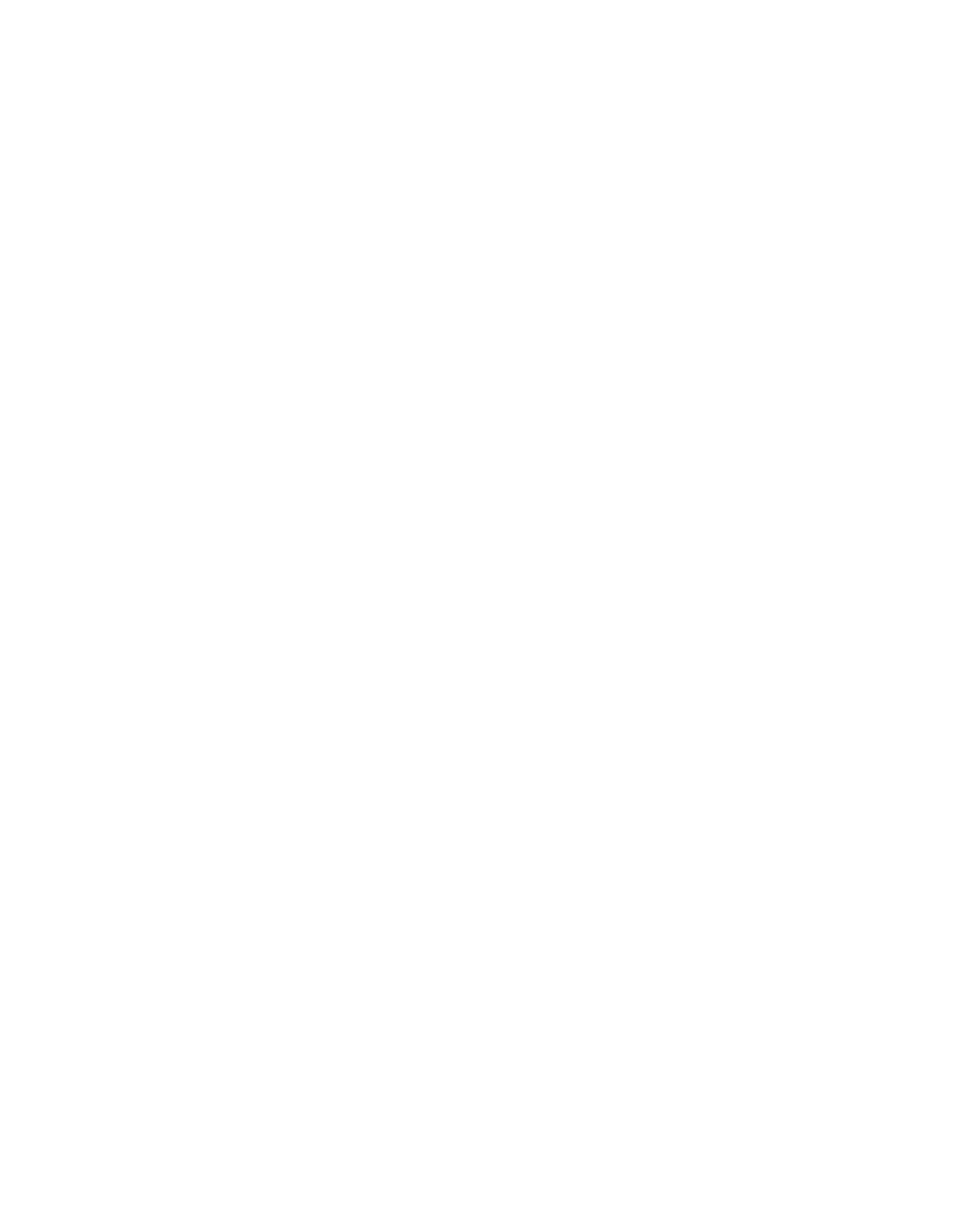
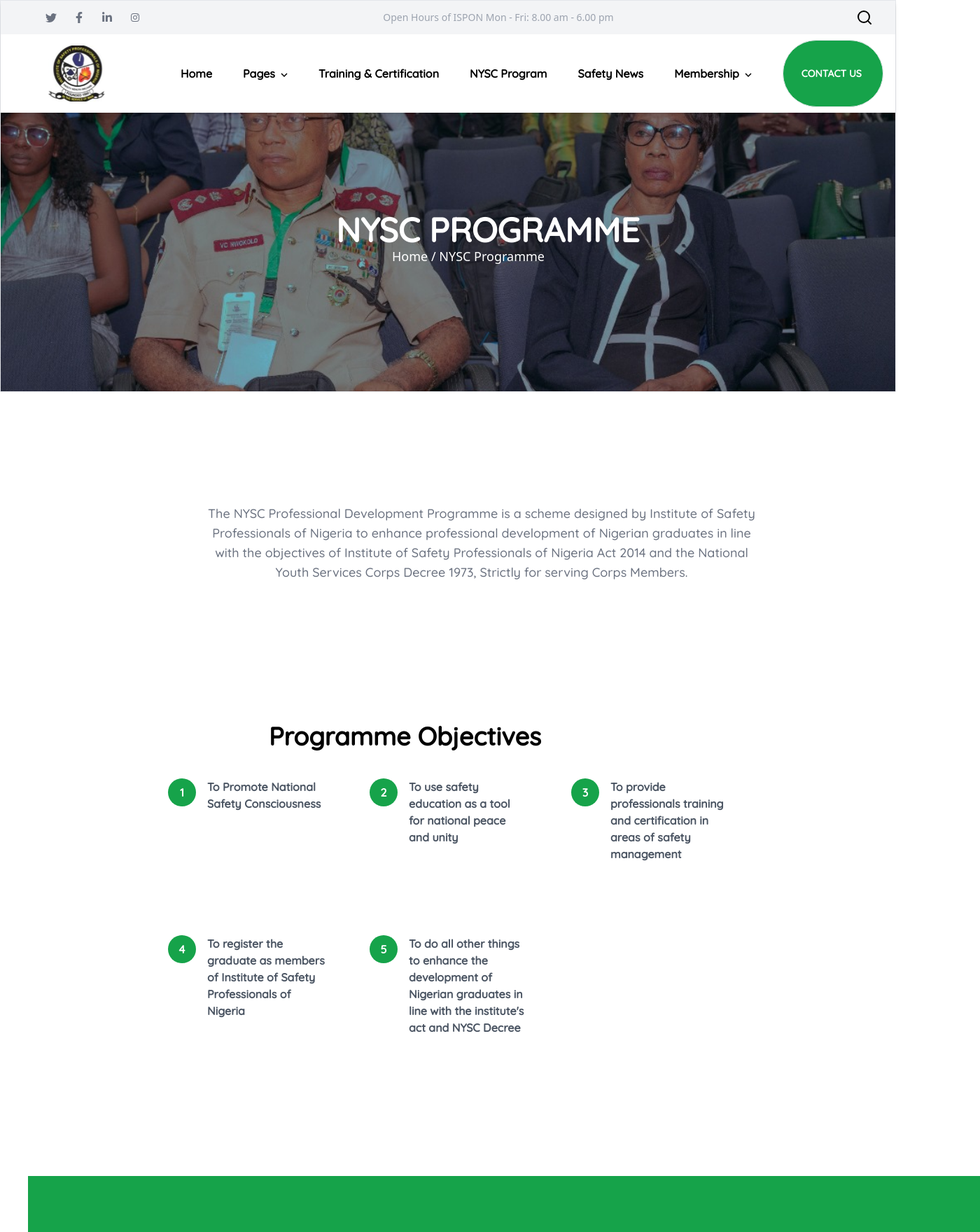
Before and after one commit to Joshua-Mondie/safety, a React (Vite) app: page /nyscprogramme in a window 1280 px wide. Before the commit this address had no page. Shown: the top 1760 px of the page at 70% size, 1400 px wide, since content can reach past the window. Before the commit the page ends 800 px from the top, so only its background shows below. Built offline with nearby package versions, Linux system fonts and the light colour scheme.

Commit message:
changes made

```diff
--- a/index.html
+++ b/index.html
@@ -2,7 +2,7 @@
 <html lang="en">
   <head>
     <meta charset="UTF-8" />
-    <link rel="icon" type="image/svg+xml" href="/src//assets/safetylogo.jpg.svg" />
+    <link rel="icon" type="image/svg+xml" href="/src//assets/isponbg.png" />
 
     <link rel="preconnect" href="https://fonts.googleapis.com" />
     <link rel="preconnect" href="https://fonts.gstatic.com" crossorigin />
--- a/src/App.jsx
+++ b/src/App.jsx
@@ -31,6 +31,7 @@
 // import React from 'react'
 import { BrowserRouter, Routes, Route } from "react-router-dom";
 import HomePage from "./pages/HomePage";
+import NyscProgramme from "./pages/NyscProgramme";
 
 const App = () => {
   return (
@@ -38,6 +39,7 @@
       <BrowserRouter>
         <Routes>
         <Route path="/" element={<HomePage />}></Route>
+        <Route path="/nyscprogramme" element={<NyscProgramme/>}></Route>
         </Routes>
       </BrowserRouter>
     </div>
--- a/src/pages/Header.jsx
+++ b/src/pages/Header.jsx
@@ -27,9 +27,9 @@
   // ];
 
   return (
-    <div className=" w-full z-20   top-0 ">
-      <div className="  mx-20 h-52">
-        <div className="  h-[25%] bg-gray-100 flex items-center justify-between pl-16 pr-8">
+    <div className=" w-full z-20   ">
+      <div className=" h-[10rem]">
+        <div className="  h-[3rem] bg-gray-100 flex items-center justify-between pl-16 pr-8 ">
           <div className="flex items-center gap-x-6">
             <span className=" text-gray-500">
               <BsTwitter />
@@ -51,7 +51,7 @@
             <FiSearch />
           </span>
         </div>
-        <div className=" h-[7rem] flex bg-white py-2 ">
+        <div className=" h-[7rem] flex gap-10  bg-white py-2  sticky">
           <div className=" w-[17%] ">
             <img src={safetylogo} alt="" className="h-[100%] w-[100%] py-2" />
           </div>
@@ -59,14 +59,14 @@
             {navLinks.map((links, index) => (
               <div
                 key={index}
-                className={`group   items-center flex h-full relative hover:text-green-500 font-custom ${
+                className={`group   items-center flex h-full relative hover:text-green-500  font-custom ${
                   index === navLinks.length - 1
-                    ? " md:w-[10rem] h-[4rem] border  py-2 bg-green-600 rounded-full font-black  text-[#FFFFFF] flex hover:bg-black justify-center"
+                    ? " md:w-[9rem] h-[3.5rem] border text-sm  py-2 bg-green-600 hover:text-white  rounded-full font-black  text-[#FFFFFF] flex hover:bg-black justify-center"
                     : "" // Add your other class names here if needed
                 }`}
               >
-                <span className="font-custom font-bold flex items-center gap-1">
-                  <Link to={links.path}>{links.link}</Link>
+                <span className="font-custom font-bold flex items-center gap-1 ">
+                  <Link to={links.path} className="">{links.link}</Link>
                   <span className="mt-1 text-lg">{links.icon}</span>
                 </span>
 
--- a/src/pages/HomePage.jsx
+++ b/src/pages/HomePage.jsx
@@ -8,7 +8,7 @@
 import Header from "./Header";
 import History from "./History";
 import { useState } from "react";
-import bgimg1 from "../assets/bg5.jpeg"
+import bgimg1 from "../assets/bg5.jpeg";
 // import one from  "../assets/one.jpg"
 
 // import Header from "./Header";
@@ -26,7 +26,7 @@
     setHoveredIndex(null);
   };
 
-  const backgroundImage=  `url(${bgimg1})`
+  const backgroundImage = `url(${bgimg1})`;
 
   return (
     <div className=" bg-gray-50">
@@ -35,7 +35,9 @@
           className=" h-[60rem] bg-cover bg-no-repeat bg-gray-600 z-50 "
           style={{ backgroundImage }}
         >
-          <Header />
+          <div className=" mx-20 h-52">
+            <Header />
+          </div>
           <div className="mx-36 mt-36 flex items-center justify-center ">
             <div>
               <span className="text-white text-8xl font-custom ">
@@ -126,7 +128,6 @@
             </div>
           ))}
         </div>
-
       </div>
 
       {/* <div className="border h-[50vh] bgco" style={{ backgroundImage:one }}>
--- a/src/pages/NyscProgramme.jsx
+++ b/src/pages/NyscProgramme.jsx
@@ -1,22 +1,133 @@
+import { useState, useEffect } from "react";
 import Header from "./Header";
+import bgimg1 from "../assets/bg5.jpeg";
+import Footer from "./Footer";
 
 const NyscProgramme = () => {
+  const [isScrolled, setIsScrolled] = useState(false);
+
+  useEffect(() => {
+    const handleScroll = () => {
+      const scrollTop = window.scrollY;
+      if (scrollTop > 100) {
+        setIsScrolled(true);
+      } else {
+        setIsScrolled(false);
+      }
+    };
+
+    window.addEventListener("scroll", handleScroll);
+
+    return () => {
+      window.removeEventListener("scroll", handleScroll);
+    };
+  }, []);
+
+  const objectives = [
+    {
+      num: (
+        <span className=" h-10 w-10 justify-center items-center rounded-full flex bg-green-600 text-white">
+          1
+        </span>
+      ),
+      text: "To Promote National Safety Consciousness",
+    },
+    {
+      num: (
+        <span className=" h-10 w-10 justify-center flex items-center rounded-full bg-green-600 text-white">
+          2
+        </span>
+      ),
+      text: "To use safety education as a tool for national peace and unity",
+    },
+    {
+      num: (
+        <span className=" h-10 w-10 justify-center flex items-center rounded-full bg-green-600 text-white">
+          3
+        </span>
+      ),
+      text: "To provide professionals training and certification in areas of safety management",
+    },
+    {
+      num: (
+        <span className=" h-10 w-10 justify-center flex items-center rounded-full bg-green-600 text-white">
+          4
+        </span>
+      ),
+      text: "To register the graduate as members of Institute of Safety Professionals of Nigeria",
+    },
+    {
+      num: (
+        <span className=" h-10 w-10 justify-center flex items-center rounded-full bg-green-600 text-white">
+          5
+        </span>
+      ),
+      text: "To do all other things to enhance the development of Nigerian graduates in line with the institute's act and NYSC Decree",
+    },
+  ];
+
+  const backgroundImage = `url(${bgimg1})`;
+
   return (
     <div>
-      <Header />
+      <div
+        className="relative h-[35rem] border bg-cover"
+        style={{ backgroundImage }}
+      >
+        <div
+          className={`w-full  shadow-md ${
+            isScrolled ? "fixed top-[-3rem] z-10 bg-white" : ""
+          }`}
+        >
+          <Header />
+        </div>
+      </div>
+      <div className="flex absolute justify-center -mt-[24rem] ml-[30rem] ">
+        <div>
+          <p className="mt-32 font-custom text-5xl text-white font-bold">
+            NYSC PROGRAMME
+          </p>
+          <p className="text-white ml-20 text-lg">Home / NYSC Programme</p>
+        </div>
+      </div>
 
-      <div className="flex justify-center ">
-        <h1 className="mt-20 text-6xl font-semibold">ISPON-NYSC Programme</h1>
-      </div>
-      <div className="w-[1361px] mx-auto border mt-8">
-        <h1 className=" text-base font-normal text-[#444444]">
+      {/* <div className="w-[1361px] mx-auto border mt-8 h-[60rem] flex justify-center"> */}
+      <div className="w-full mb-40">
+        <h1 className="text-center font-normal text-gray-500 block w-[50rem] mx-72  font-custom text-lg mt-40">
           The NYSC Professional Development Programme is a scheme designed by
           Institute of Safety Professionals of Nigeria to enhance professional
-          development of Nigerian graduates in <br /> line with the objectives of
+          development of Nigerian graduates in line with the objectives of
           Institute of Safety Professionals of Nigeria Act 2014 and the National
-          Youth Services Corps Decree 1973. <br /> Strictly for serving Corps Members
+          Youth Services Corps Decree 1973, Strictly for serving Corps Members.
         </h1>
+
+        <div
+          className="h-[40rem] w-full  mt-40 bg-cover flex justify-center py-10"
+          // style={{ backgroundImage }}
+        >
+          <div>
+            <h1 className="text-black font-custom text-4xl font-bold ml-36">
+              Programme Objectives
+            </h1>
+            <div className="grid grid-cols-3 itemc gap-16 font-custom font-bold w-[50rem] ">
+              {" "}
+              {/* Added grid class */}
+              {objectives.map((obj, index) => (
+                <div key={index} className="  mt-10 flex gap-4  w-[14rem]">
+                  {" "}
+                  {/* Added border class */}
+                  <span className="">{obj.num}</span>
+                  <p className=" text-wrap text-gray-600 ">{obj.text}</p>
+                </div>
+              ))}
+            </div>
+          </div>
+        </div>
+
+
       </div>
+      <Footer />
+      {/* </div> */}
     </div>
   );
 };
```
Also changed, not shown: 2 other files (tests, documents, lock files or other folders).
